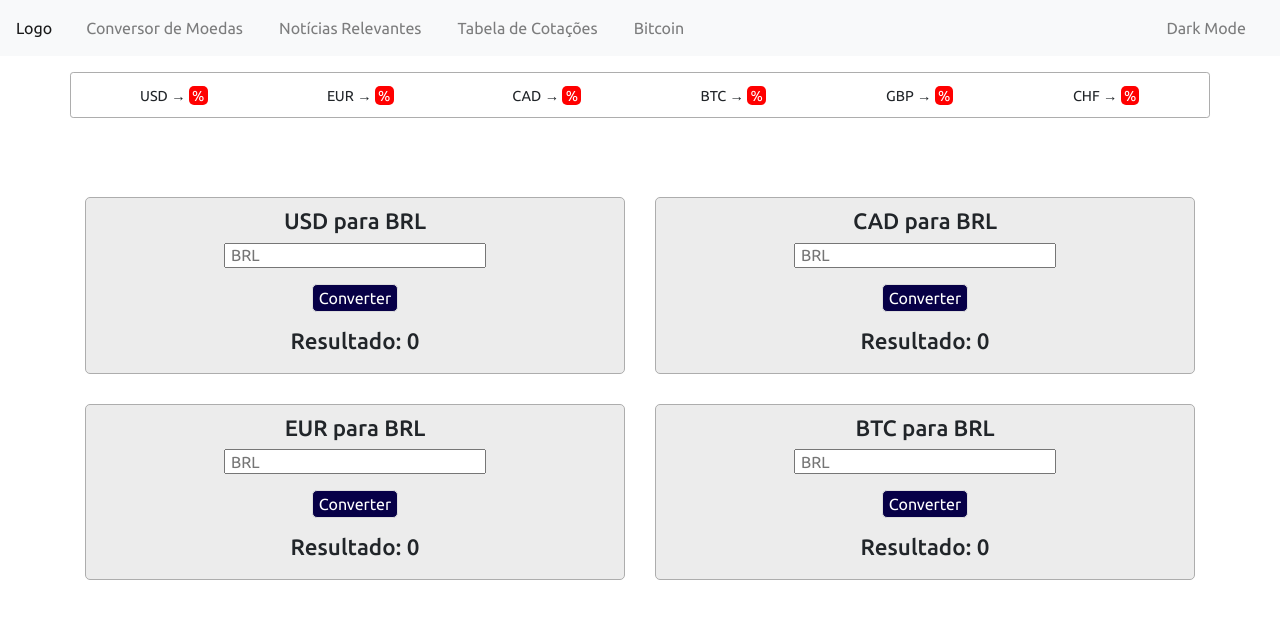
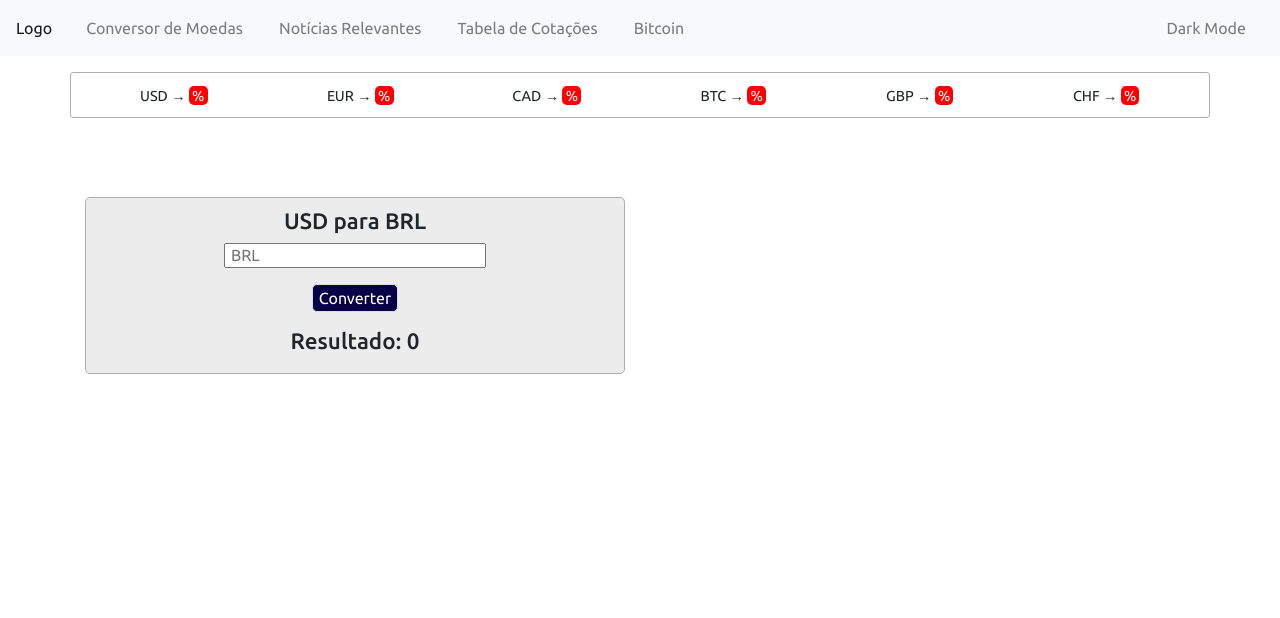
Before and after one commit to lucasbrito3001/Coinverter-old, a Vue app: page / in a window 1280 px wide. Shown: the top 618 px of the page. Built offline with nearby package versions, Linux system fonts and the light colour scheme; no server answers.

Commit message:
Update App.vue

```diff
--- a/src/App.vue
+++ b/src/App.vue
@@ -12,9 +12,6 @@
       </section>
       <section class="row" id="coinsConverter">
         <Converter moeda-a = "BRL" moeda-b = "USD"/>
-        <Converter moeda-a = "BRL" moeda-b = "CAD"/>
-        <Converter moeda-a = "BRL" moeda-b = "EUR"/>
-        <Converter moeda-a = "BRL" moeda-b = "BTC"/>
       </section>
     </main>
   </div>
```
